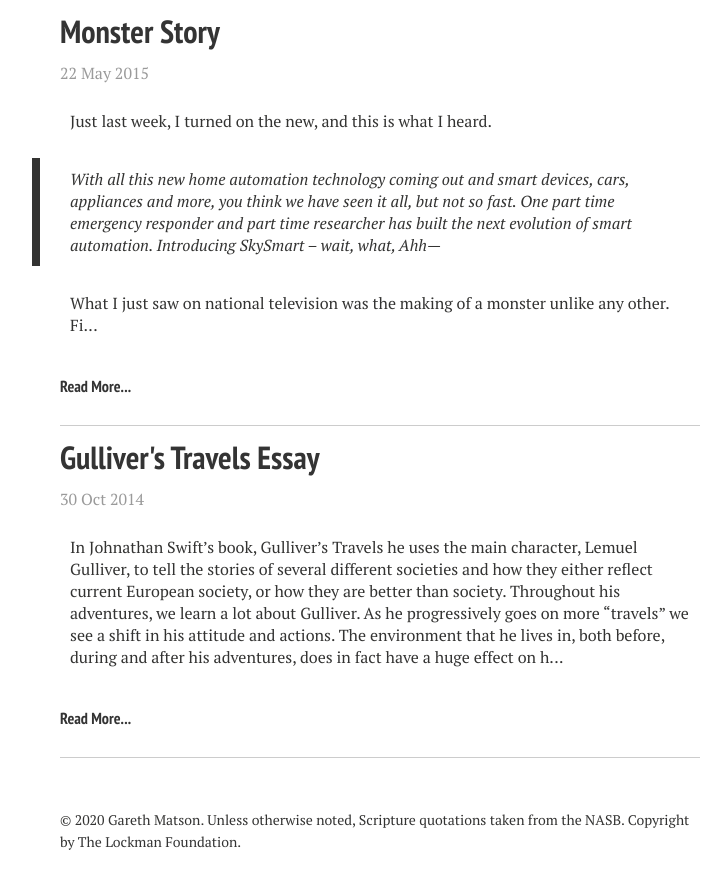
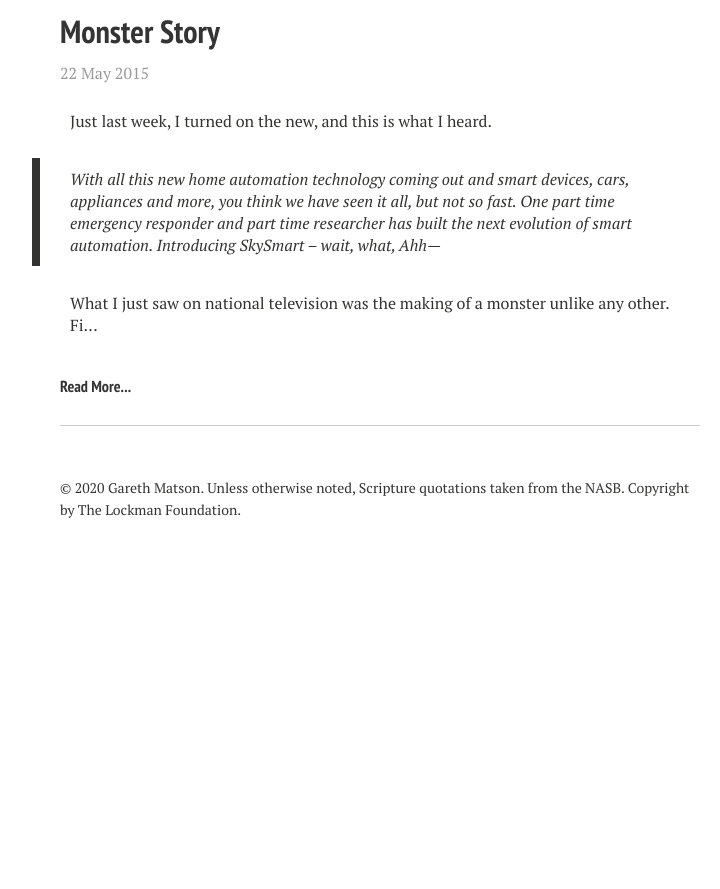
Before and after one commit to gerdums/gerdums.github.io, a Jekyll site: the page built from index.md, in a window 1280 px wide and 900 px high, scrolled down 2513 px. Shown: the top 889 px of the window, without its empty margins (260-980 px from the left). Built offline with Jekyll 4.4.1, drawn with Linux system fonts in a browser that asks for light colours; nearby versions of some CDN libraries; after the commit the page ends 3081 px from its top, so only the background shows below that.

Commit message:
update 2014-10-30-Gulliver's-Travels-Essay.md

```diff
--- a/_posts/2014-10-30-Gulliver's-Travels-Essay.md
+++ b/_posts/2014-10-30-Gulliver's-Travels-Essay.md
@@ -1,16 +1,10 @@
 ---
+title: 'Gulliver''s Travels Essay'
 layout: post
-title: Gulliver's Travels Essay
-excerpt: >-
-  In Johnathan Swift’s book, Gulliver’s Travels he uses the main character,
-  Lemuel Gulliver, to tell the stories of several different societies and how
-  they either reflect current European society, or how they are better than
-  society.
 tags:
   - school-essays
-share: true
-published: true
-author: gareth
+published: false
+category:
 ---
 
 In Johnathan Swift’s book, Gulliver’s Travels he uses the main character, Lemuel Gulliver, to tell the stories of several different societies and how they either reflect current European society, or how they are better than society. Throughout his adventures, we learn a lot about Gulliver. As he progressively goes on more “travels” we see a shift in his attitude and actions. The environment that he lives in, both before, during and after his adventures, does in fact have a huge effect on his character as a whole and leads to a transformation of his whole person.
```
